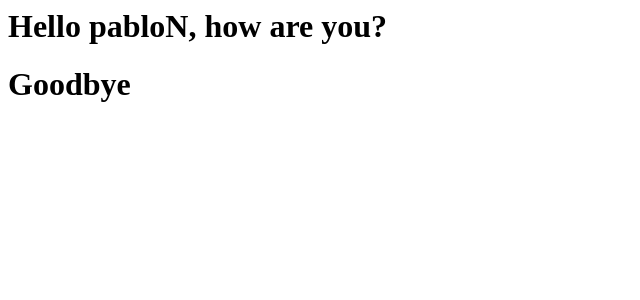
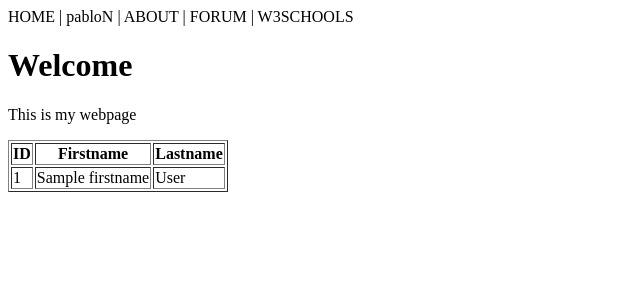
Before and after one commit to pablons2/djangow3, a Django app: template my_tennis_club/members/templates/template.html in a window 1280 px wide. Shown: the top 300 px of the page, without its empty margins (0-640 px from the left). Run offline with Django 5.2, Linux system fonts and the light colour scheme; data comes from the database, SQL or seed files in the repository; the template is opened without the code that fills it: values that come from a table or form of the project are taken from there, most other values are stand-ins (such as "Sample title", 1, 10 or a date in 2020).

Commit message:
finish | Django Syntax

```diff
--- /dev/null
+++ b/my_tennis_club/members/templates/mymenu.html
@@ -0,0 +1 @@
+<div>HOME | {{ me }} | ABOUT | FORUM | {{ sponsor }}</div>
--- a/my_tennis_club/members/templates/template.html
+++ b/my_tennis_club/members/templates/template.html
@@ -1,14 +1,14 @@
-{% with firstname="pabloN" %}
+<!-- {% with firstname="pabloN" %}
 <h1>Hello {{ firstname }}, how are you?</h1>
 {% if greeting == 1 %}
   <h1>Hello</h1>
-{% endif %}
+{% endif %}  -->
 <!-- <ul>
   {% for x in mymembers %}
     <li>{{ x.firstname }}</li>
   {% endfor %}
 </ul> -->
-{% if greeting == 1 %}
+<!-- {% if greeting == 1 %}
   <h1>Hello</h1>
 {% elif greeting == 2 %}
   <h1>Welcome</h1>
@@ -23,3 +23,44 @@
 {% else %}
   <h1>Goodbye</h1>
 {% endif %}
+
+{% if x is y %}
+  <h1>YES</h1>
+{% else %}
+  <h1>NO</h1>
+{% endif %}
+
+{% for x in members %}
+  <h1>{{ x.id }}</h1>
+  <p>
+    {{ x.firstname }}
+    {{ x.lastname }}
+  </p>
+{% endfor %}  -->
+<!DOCTYPE html>
+<html>
+<body>
+
+{% include "mymenu.html" with me="pabloN" sponsor="W3SCHOOLS" %}
+
+<h1>Welcome</h1>
+
+<p>This is my webpage</p>
+
+<table border='1'>
+  <tr>
+    <th>ID</th>
+    <th>Firstname</th>
+    <th>Lastname</th>
+  </tr>
+  {% for x in mymembers %}
+    <tr>
+      <td>{{ x.id }}</td>
+        <td>{{ x.firstname }}</td>
+      <td>{{ x.lastname }}</td>
+    </tr>
+  {% endfor %}
+</table>
+
+</body>
+</html>
--- a/my_tennis_club/members/views.py
+++ b/my_tennis_club/members/views.py
@@ -23,9 +23,9 @@ def main(request):
   return HttpResponse(template.render())
 
 def testing(request):
-  mymembers = Member.objects.all().values()
   template = loader.get_template('template.html')
   context = {
-    'mymembers': mymembers,
+    'x': ['Apple', 'Banana', 'Cherry'],
+    'y': ['Apple', 'Banana', 'Cherry'],
   }
   return HttpResponse(template.render(context, request))
```
